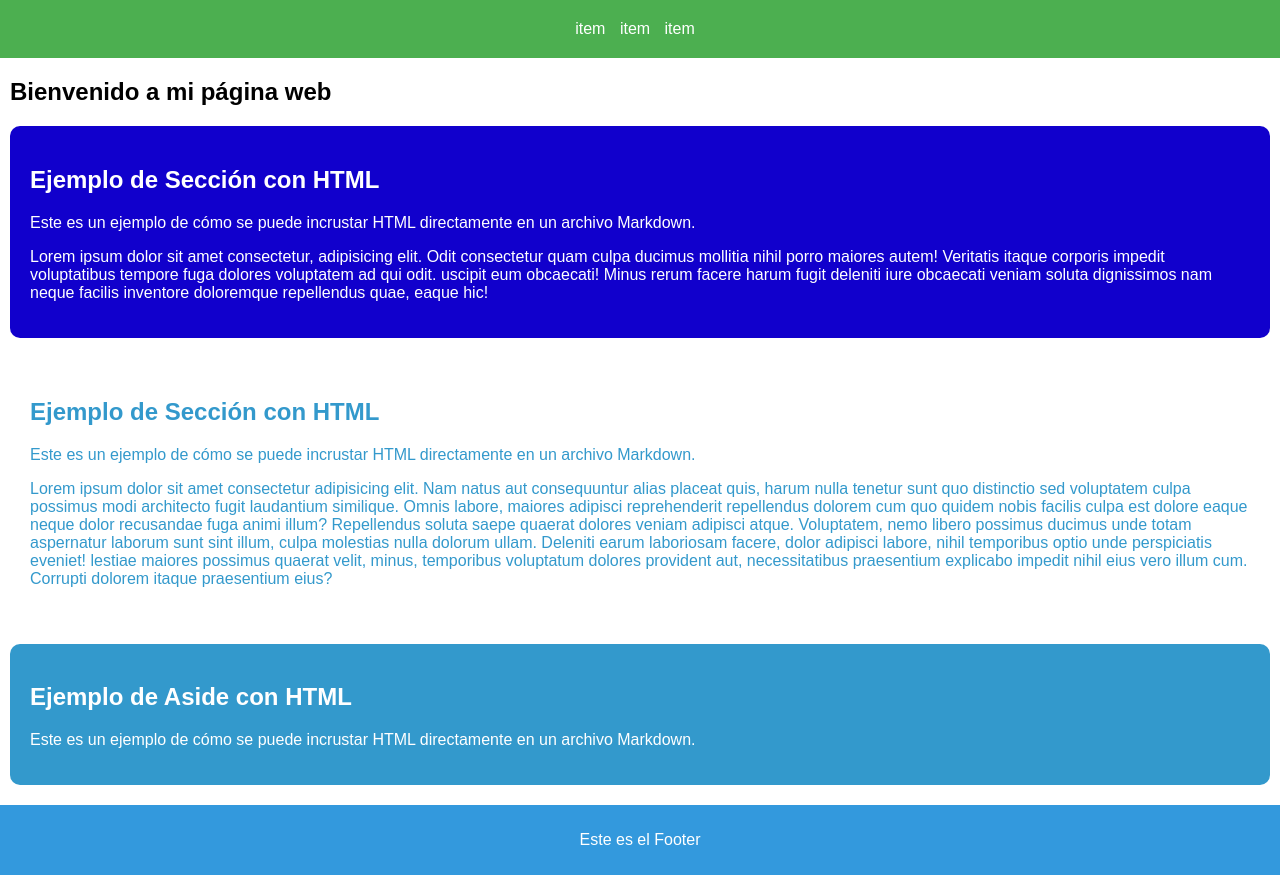
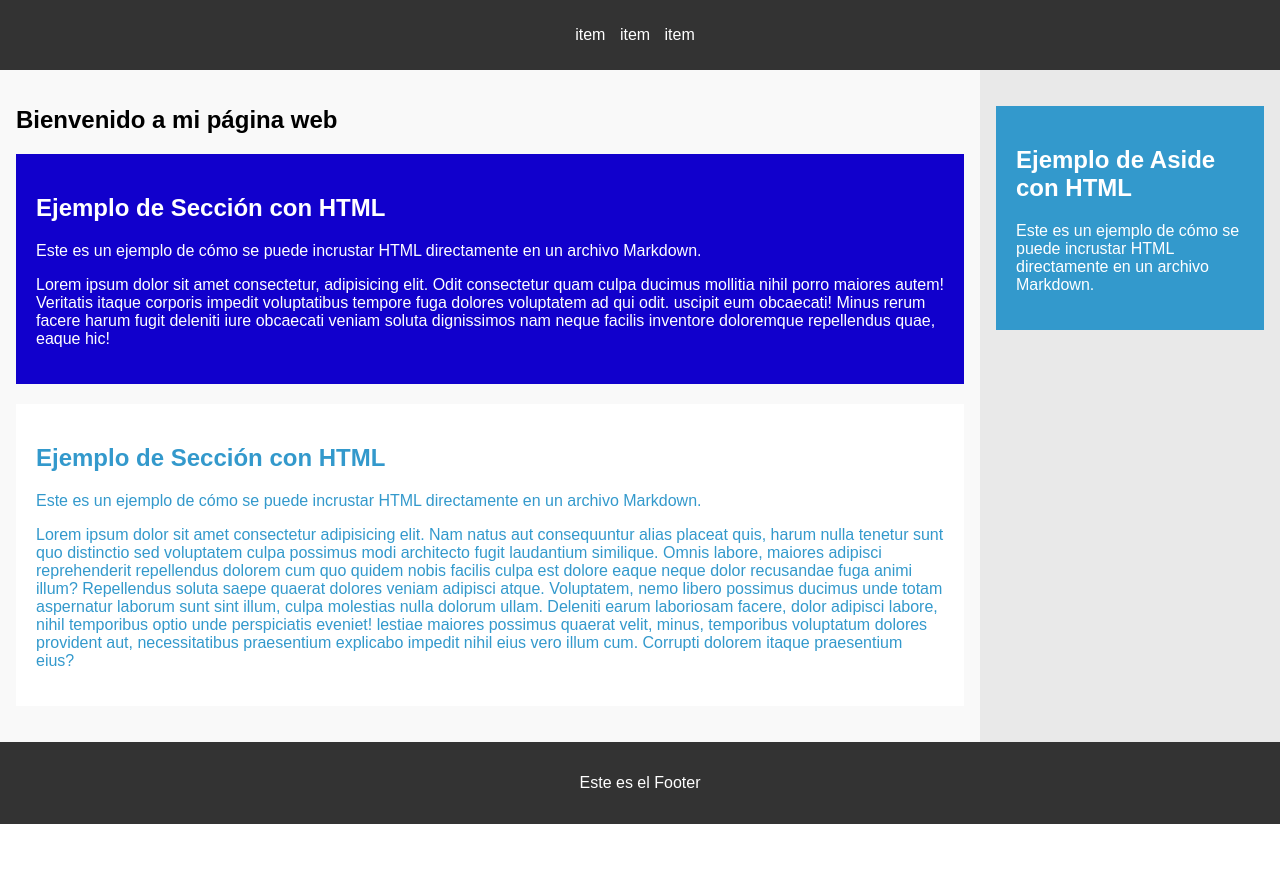
Before and after one commit to Jose-Atel/joseatel.pro, a plain HTML site: page index.html in a window 1280 px wide. After the commit the page ends 824 px from the top, so only its background shows below. Drawn offline with Linux system fonts and the light colour scheme.

Commit message:
Ultima actualizacion

```diff
--- a/css/styles.css
+++ b/css/styles.css
@@ -1,35 +1,57 @@
+/* styles.css */
 body {
+    margin: 0;
     font-family: Arial, sans-serif;
-    margin: 0;
 }
 
-header {
-    background-color: #4CAF50;
+#header, #footer {
+    background-color: #333;
     color: white;
-    padding: 10px;
     text-align: center;
+    padding: 1em 0;
 }
 
 #main {
-    margin: 10px;
+    background-color: #f9f9f9;
+    padding: 1em;
+}
+
+#aside {
+    background-color: #e9e9e9;
+    padding: 1em;
+}
+
+body {
+    display: grid;
+    grid-template-areas:
+        "header header"
+        "main aside"
+        "footer footer";
+    grid-template-columns: 1fr 300px;
+    grid-template-rows: auto 1fr auto;
+    height: 100vh;
+}
+
+#header {
+    grid-area: header;
+}
+
+#main {
+    grid-area: main;
+}
+
+#aside {
+    grid-area: aside;
+}
+
+#footer {
+    grid-area: footer;
 }
 
 section {
     box-sizing: border-box;
 }
 
-aside {
-    margin: 10px;
-}
-
-
-footer {
-    background-color: #39d;
-    color: #fff;
-    text-align: center;
-    padding: 10px;
-    bottom: 0;
-}
 
 /** NAV **/
 nav {
@@ -68,7 +90,6 @@ nav ul li a:hover {
     background: #10c;
     color: white;
     padding: 20px;
-    border-radius: 10px;
 }
 
 #task2 {
@@ -77,7 +98,6 @@ nav ul li a:hover {
     background: white;
     color: #39c;
     padding: 20px;
-    border-radius: 10px;
 }
 
 #task3 {
@@ -86,6 +106,5 @@ nav ul li a:hover {
     background: #39c;
     color: white;
     padding: 20px;
-    border-radius: 10px;
 }
 /** END TASK STYLE **/
```
